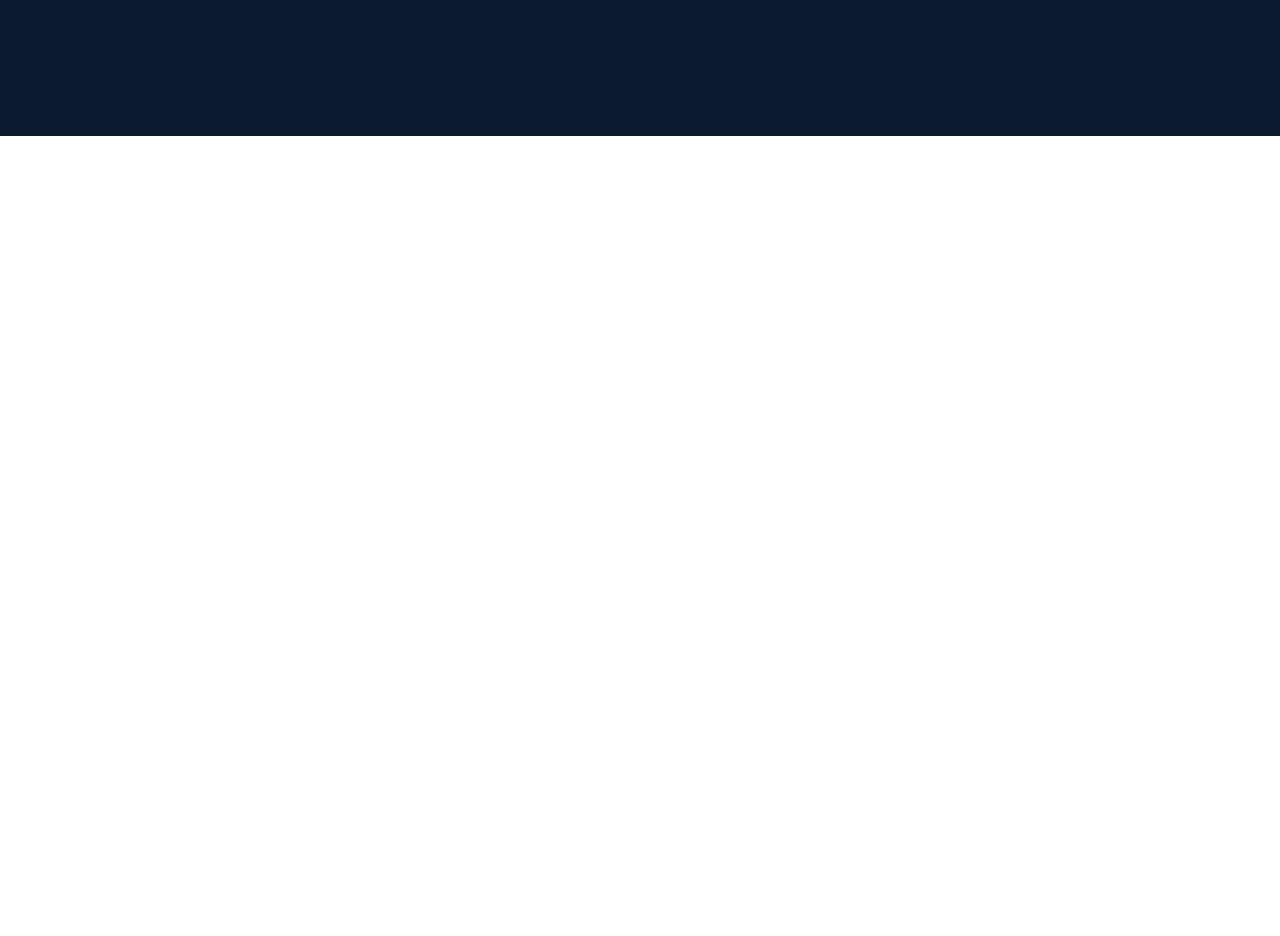
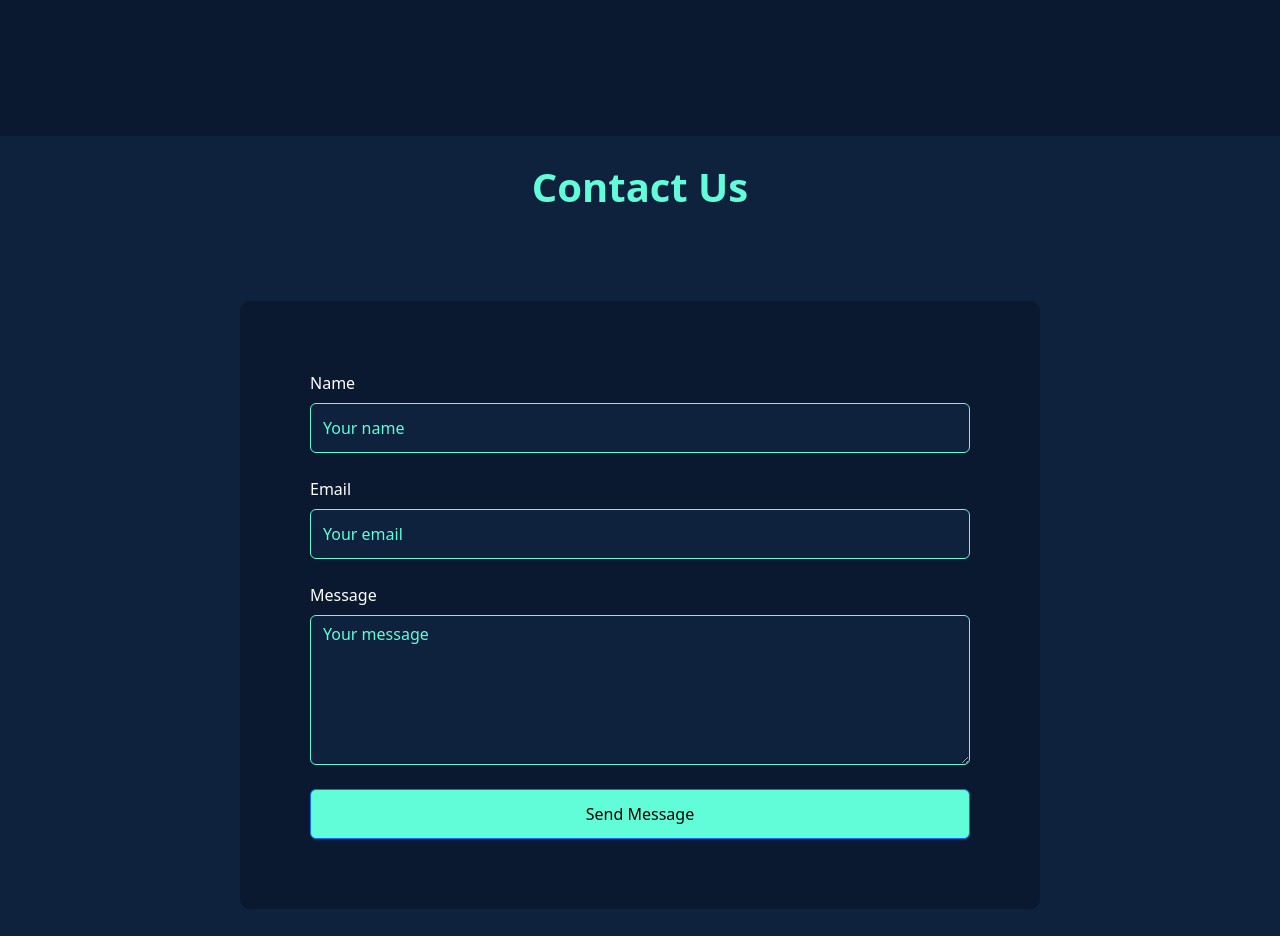
Before and after one commit to sanayuj/Eventsphere_Website_frontend, a React (Create React App) app: page / in a window 1280 px wide. Shown: the part 3120-4056 px from the top of the page. Before the commit the page ends 3256 px from the top, so only its background shows below. Built offline with nearby package versions, Linux system fonts and the light colour scheme.

Commit message:
Contact Us IU

```diff
--- /dev/null
+++ b/src/Components/User/Contact/Contact.css
@@ -0,0 +1,50 @@
+.landingCommon5{
+    background-color:#0e213d ;
+    height: 100vh;
+
+}
+
+
+.ContactHeading{
+    font-size: 40px;
+    color: #61fdd8;
+    font-weight: 700;
+    margin-bottom: 90px;
+
+}
+
+.Form-custom{
+    background-color: #0a1930;
+    color: white;
+    padding: 70px;
+    width: 800px;
+    border-radius: 10px;
+}
+
+.input-custom{
+    background-color: #0e213d !important;
+    color: #61fdd8 !important;
+    border: 1px solid #61fdd8 !important;
+    height: 50px;
+}
+.textArea-custom{
+     background-color: #0e213d !important;
+    color: #61fdd8 !important;
+    border: 1px solid #61fdd8 !important;
+    height: 150px;
+}
+
+.textArea-custom::placeholder,
+.input-custom::placeholder {
+    color: #61fdd8 !important;
+    opacity: 0.7;  /* Optional: make it more visible */
+}
+
+
+.submit-Btn-Custom{
+    width: 100%;
+    height: 50px;
+    color: black !important;
+    background-color: #61fdd8 !important;
+    border: none;
+}
--- /dev/null
+++ b/src/Components/User/Contact/Contact.jsx
@@ -0,0 +1,30 @@
+import React from 'react'
+import "./Contact.css"
+function Contact() {
+  return (
+    <div className='landingCommon5 d-flex flex-column justify-content-center align-items-center'>
+    <h2 className='ContactHeading'>Contact Us</h2>
+<form className='Form-custom'>
+  <div class="mb-4">
+    <label for="exampleInputEmail1" class="form-label">Name</label>
+    <input type="text" class="form-control input-custom" id="exampleInputEmail1" aria-describedby="emailHelp" placeholder='Your name'/>
+
+  </div>
+  <div class="mb-4">
+    <label for="exampleInputPassword1" class="form-label">Email</label>
+    <input type="text" class="form-control input-custom" id="exampleInputPassword1" placeholder='Your email'/>
+  </div>
+
+  <div class="mb-4">
+    <label for="exampleInputPassword1" class="form-label">Message</label>
+    <textarea type="text" class="form-control textArea-custom" id="exampleInputPassword1" placeholder='Your message'/>
+  </div>
+
+  <button type="submit" class="btn btn-primary submit-Btn-Custom">Send Message</button>
+</form>
+
+    </div>
+  )
+}
+
+export default Contact
--- a/src/Pages/userPages/LandingPage.jsx
+++ b/src/Pages/userPages/LandingPage.jsx
@@ -4,6 +4,7 @@ import LandingSection from '../../Components/User/LandingSection/LandingSection'
 import Services from '../../Components/User/Services/Services'
 import Events from '../../Components/User/Events/Events'
 import About from '../../Components/User/About/About'
+import Contact from '../../Components/User/Contact/Contact'
 
 function LandingPage() {
   return (
@@ -14,6 +15,7 @@ function LandingPage() {
     <Events/>
     <Services/>
     <About/>
+    <Contact/>
 
     </div>
   )
```
